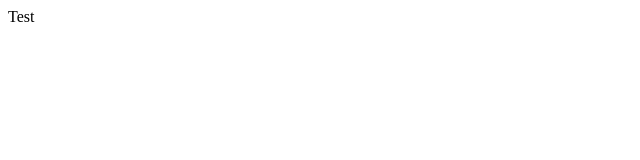
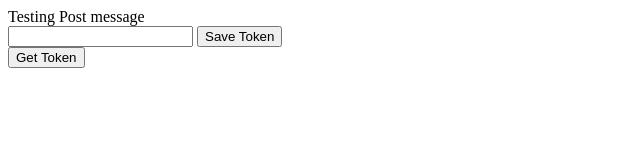
Before and after one commit to sivakt/multidomain, a plain HTML site: page index.html in a window 1280 px wide. Shown: the whole page, without its empty margins (0-640 px from the left). Drawn offline with Linux system fonts and the light colour scheme.

Commit message:
Update index.html

```diff
--- a/index.html
+++ b/index.html
@@ -1,7 +1,43 @@
 <html>
-    <body>
-        <div>
-            Test
-        </div>
-    </body>
+<script type="text/javascript">
+    function saveToken() {
+        var iframe = iframe = document.getElementById('app-iframe');
+        var tokenValue = document.getElementById('auth-token').value;
+        iframe.contentWindow.postMessage({
+            action: 'save',
+            key: 'keyForData',
+            value: tokenValue
+        });
+    }
+
+    function getToken() {
+        var iframe = iframe = document.getElementById('app-iframe')
+        iframe.contentWindow.postMessage({
+            action: 'get',
+            key: 'keyForData'
+        });
+        window.addEventListener("message", messageHandler, false);
+        function messageHandler(event) {
+            const { action, key, value } = event.data;
+            if (action == 'returnData') {
+                alert('Token key - ' + key + 'and value -' + value);
+            }
+        }
+    }
+</script>
+
+<body>
+    <div>
+        Testing Post message
+    </div>
+    <div>
+        <input id="auth-token" type="text" />
+        <button id="save-token" onclick="saveToken()">Save Token</button>
+    </div>
+    <div>
+        <button id="get-token" onclick="getToken()">Get Token</button>
+    </div>
+    <iframe id="app-iframe" src="https://axleusa.azurewebsites.net/" style="display: none;" />
+</body>
+
 </html>
```
